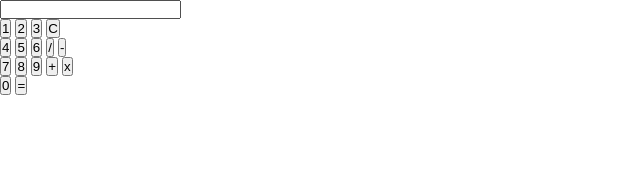
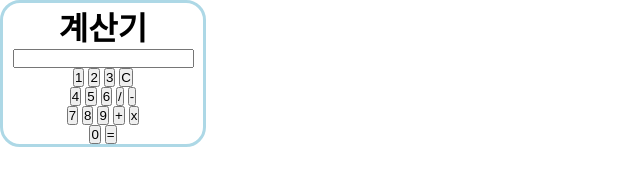
Before and after one commit to soominj/soominj.github.io, a plain HTML site: page calc.html in a window 1280 px wide. Shown: the whole page, without its empty margins (0-640 px from the left). Drawn offline with Linux system fonts and the light colour scheme.

Commit message:
Update calc.html

```diff
--- a/calc.html
+++ b/calc.html
@@ -9,14 +9,13 @@
         var operand;
 
        function display_debug() {
-            var debug_out = document.querySelectorAll('button');
 
             var debug_out = document.getElementById("debug_area");
             var debug_text = "<p>first_val:" + first_val + "</p>";
             debug_text += "<p>operand:" + operand + "</p>";
-            debug_out.innerHTML = debug_text;
             debug_out.style.color='white';
            debug_out.style.backgroundColor='green';
+             debug_out.innerHTML = debug_text;
 
         }
 
@@ -131,20 +130,19 @@
     </script>
     <style>
  * { margin:0; padding: 0;}
-        #back-rounge{
+     #calc-CSS{
          text-align: center;
-            margin: 0 auto;
         width: 960px;
          width: 200px;
-            margin: 0px; padding: 0px;
-            border: 3px solid blue;
-            border-radius: 0px;
-            box-shadow: 0px 0px 22px 0px blue;
+         border: 3px solid lightblue;
+         border-radius: 20px;
+
      }
  </style>
 </head>
 <body>
-
+  <div id="calc-CSS">
+<h1>계산기</h1>
 <input type="text" id="text_display"/><br/>
 <button class="num_btn">1</button>
 <button class="num_btn">2</button>
```
Lines whose indentation alone changed are shown as unchanged.
